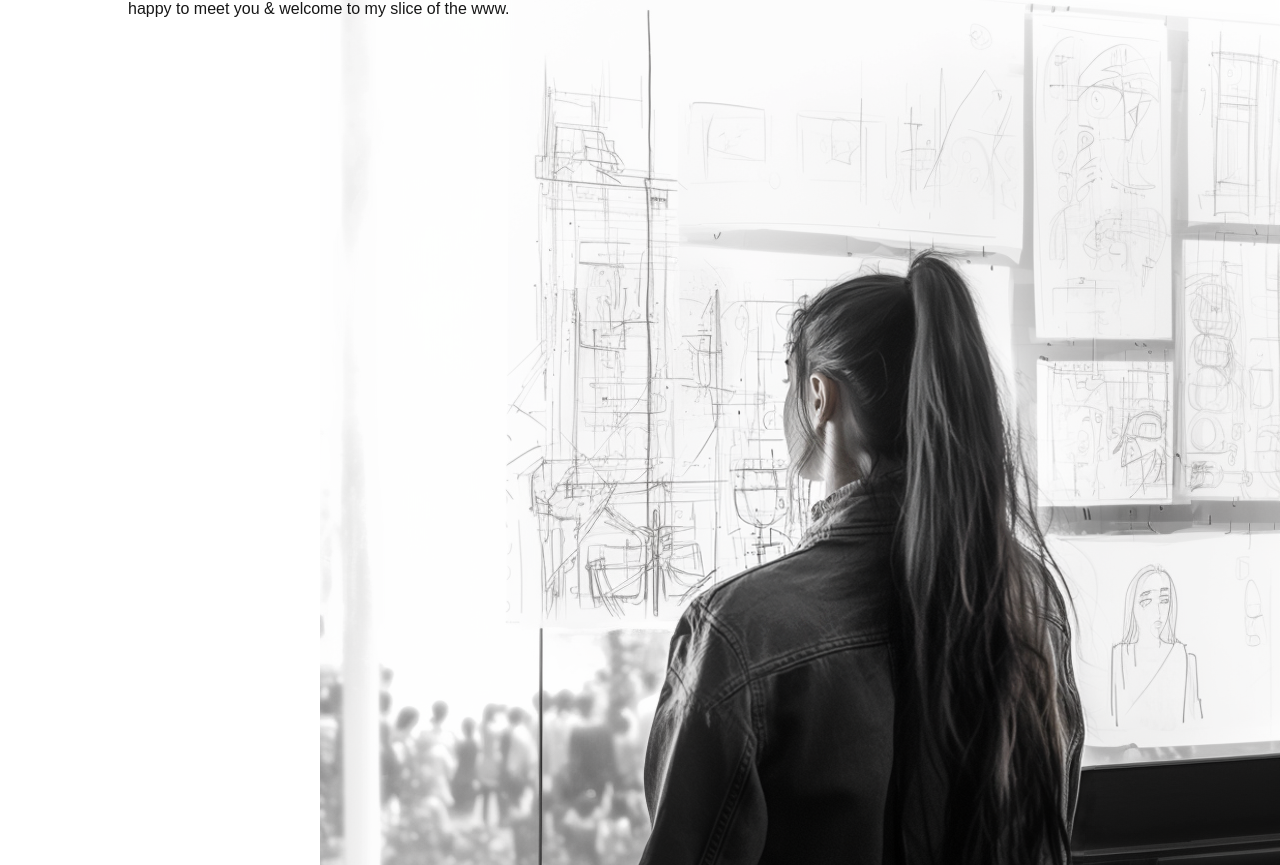
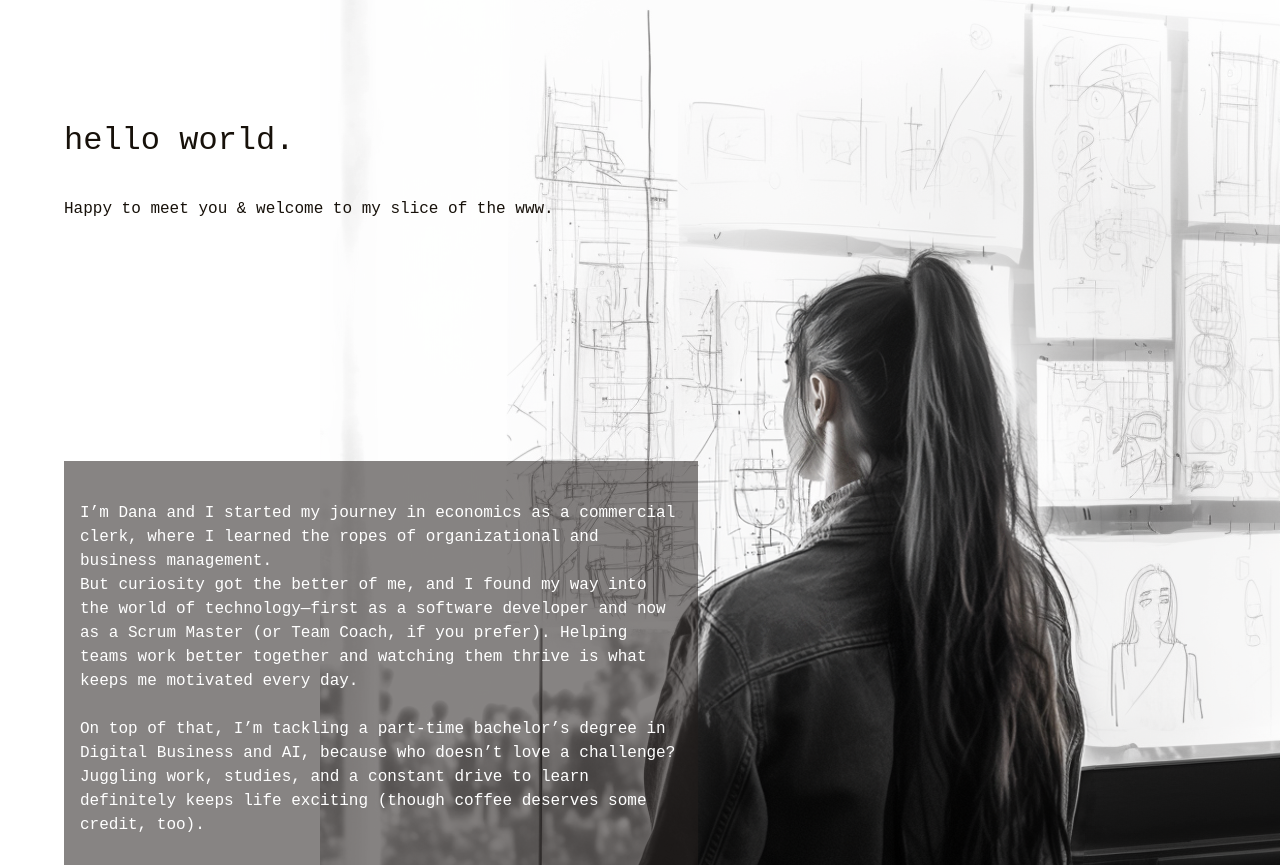
Before and after one commit to dana-liivia/version-1, a Next.js app in the folder original/: page / in a window 1280 px wide. Shown: the part 155-1020 px from the top of the page. Built offline with nearby package versions, Linux system fonts and the light colour scheme.

Commit message:
updated skill section

```diff
--- a/original/src/app/components/hero-section.tsx
+++ b/original/src/app/components/hero-section.tsx
@@ -1,14 +1,31 @@
 import style from "./stylings/hero-section.module.css";
-
-interface HeroSectionProps {
-    className?: string
-}
 
 export default function HeroSection() {
     return (
         <div className={style.container}>
-            <h1>hello world.</h1>
-            <h2>happy to meet you & welcome to my slice of the www.</h2>
+            <h1 className={style.typingEffect1}>hello world. </h1>
+            <h2 id={"title"} className={"text-lg font-medium"}>Happy to meet you & welcome to my slice of the www.</h2>
+
+            <div className={style.description}>
+                <br/>
+                <p>I’m Dana and I started my journey in economics as a commercial clerk, where I learned the ropes of
+                    organizational and business management. <br/>But curiosity got the better of me, and I found my way
+                    into the world of technology—first as a software developer and now as a Scrum Master (or Team Coach,
+                    if you prefer). Helping teams work better together and watching them thrive is what keeps me
+                    motivated every day.
+
+                    <br/><br/>On top of that, I’m tackling a part-time bachelor’s degree in Digital Business and AI,
+                    because who doesn’t love a challenge? Juggling work, studies, and a constant drive to learn
+                    definitely keeps life exciting (though coffee deserves some credit, too).<br/><br/>
+
+                    When I’m not knee-deep in projects or assignments, you’ll probably find me hanging out with my dog,
+                    who has a knack for making life a little brighter—and my floors a little messier.
+                    <br/><br/>
+                    Feel free to explore my portfolio! Whether you want to collaborate, chat, or just swap dog stories,
+                    I’d love to hear from you.
+                </p>
+                <br/>
+            </div>
         </div>
     );
 }
--- a/original/src/app/components/stylings/hero-section.module.css
+++ b/original/src/app/components/stylings/hero-section.module.css
@@ -6,5 +6,36 @@
 
     display: flex;
     flex-direction: column;
-    padding: 10%;
+    padding: 15% 5% 5% 5%;
 }
+
+.typingEffect1 {
+    width: 12ch;
+    animation: typing 2s steps(22), blink .5s step-end infinite alternate;
+    white-space: nowrap;
+    overflow: hidden;
+    border-right: 3px solid;
+    font-family: monospace;
+    font-size: 2em;
+    margin: 5rem 0 2rem 0;
+}
+
+.description {
+    max-width: 55%;
+    background-color: rgba(34, 29, 27, 0.54);
+    margin: 15rem -1rem 2rem 0;
+    color: white;
+    padding: 1rem;
+}
+
+@keyframes typing {
+    from {
+        width: 0
+    }
+}
+
+@keyframes blink {
+    50% {
+        border-color: transparent
+    }
+}
--- a/original/src/app/globals.css
+++ b/original/src/app/globals.css
@@ -4,7 +4,7 @@
 
 :root {
   --background: #ffffff;
-  --foreground: #171717;
+  --foreground: #17110a;
 }
 
 @media (prefers-color-scheme: dark) {
@@ -17,5 +17,6 @@
 body {
   color: var(--foreground);
   background: var(--background);
-  font-family: Arial, Helvetica, sans-serif;
+  font-family: "Courier New", serif;
+  font-size: 16px;
 }
```
